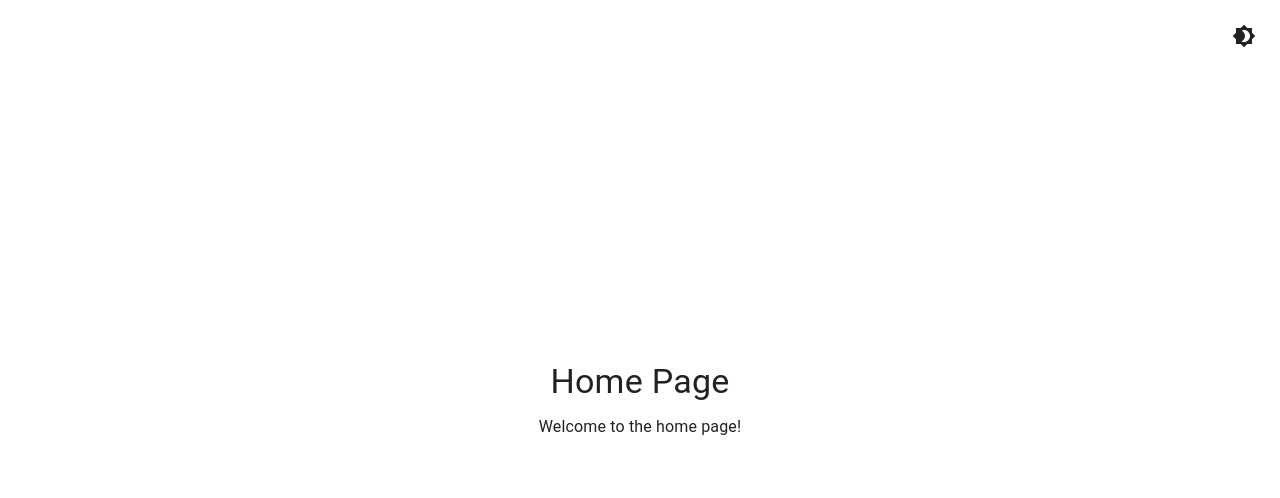
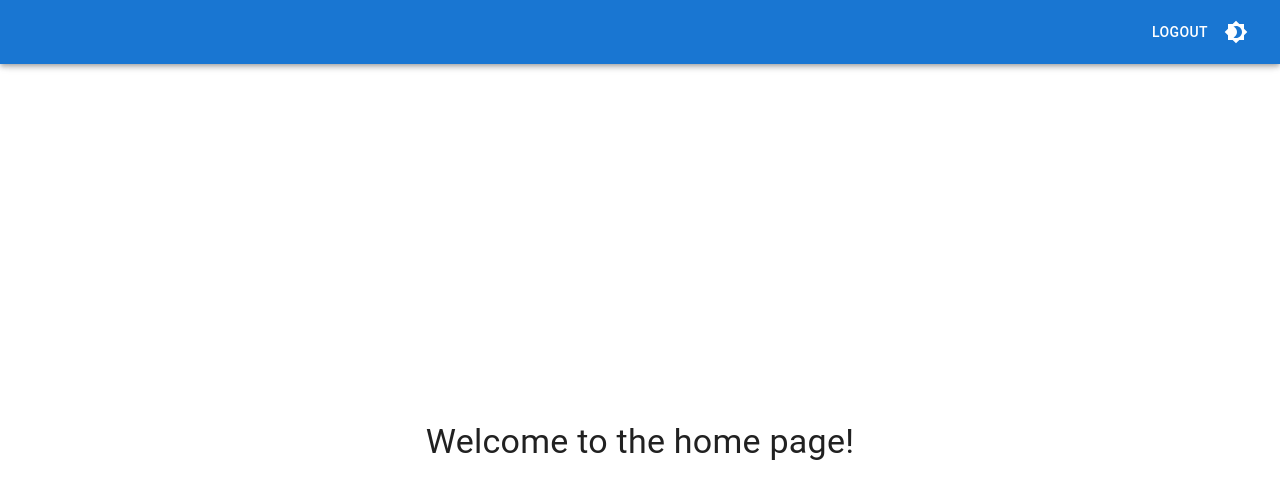
Before and after one commit to J-Raymer/scalable-day-trading-system, a React (Vite) app in the folder frontend/: page /home in a window 1280 px wide. Shown: the top 498 px of the page. Built offline with nearby package versions, Linux system fonts and the light colour scheme.

Commit message:
adds header component with logout button and darkmode button

```diff
--- a/frontend/src/App.tsx
+++ b/frontend/src/App.tsx
@@ -1,9 +1,9 @@
 import { useState } from 'react';
-import { ThemeProvider, createTheme, CssBaseline, Box, IconButton } from '@mui/material';
-import { Brightness4, Brightness7 } from '@mui/icons-material';
+import { ThemeProvider, createTheme, CssBaseline, Toolbar } from '@mui/material';
 import { BrowserRouter as Router, Route, Routes } from 'react-router-dom';
 import LoginPage from './LoginPage';
 import HomePage from './HomePage';
+import Header from './Header';
 import './App.css';
 
 function App() {
@@ -21,15 +21,9 @@ function App() {
   return (
     <ThemeProvider theme={theme}>
       <CssBaseline />
-      <Box sx={{ position: 'absolute', top: 16, right: 16 }}>
-        <IconButton
-          onClick={() => setDarkMode(!darkMode)}
-          color="inherit"
-        >
-          {darkMode ? <Brightness7 /> : <Brightness4 />}
-        </IconButton>
-      </Box>
       <Router>
+        <Header darkMode={darkMode} setDarkMode={setDarkMode} />
+        <Toolbar /> {/* Add this to push the content below the fixed header */}
         <Routes>
           <Route path="/" element={<LoginPage />} />
           <Route path="/home" element={<HomePage />} />
--- /dev/null
+++ b/frontend/src/Header.tsx
@@ -0,0 +1,41 @@
+import { AppBar, Toolbar, IconButton, Button, Box } from '@mui/material';
+import { Brightness4, Brightness7 } from '@mui/icons-material';
+import { useNavigate, useLocation } from 'react-router-dom';
+
+interface HeaderProps {
+  darkMode: boolean;
+  setDarkMode: (mode: boolean) => void;
+}
+
+function Header({ darkMode, setDarkMode }: HeaderProps) {
+  const navigate = useNavigate();
+  const location = useLocation();
+
+  const handleLogout = () => {
+    // Add logout logic here
+    console.log('Logging out');
+    // Redirect to login page after logout
+    navigate('/');
+  };
+
+  return (
+    <AppBar position="fixed">
+      <Toolbar>
+        <Box sx={{ flexGrow: 1 }} />
+        {location.pathname !== '/' && (
+          <Button color="inherit" onClick={handleLogout}>
+            Logout
+          </Button>
+        )}
+        <IconButton
+          onClick={() => setDarkMode(!darkMode)}
+          color="inherit"
+        >
+          {darkMode ? <Brightness7 /> : <Brightness4 />}
+        </IconButton>
+      </Toolbar>
+    </AppBar>
+  );
+}
+
+export default Header;
--- a/frontend/src/HomePage.tsx
+++ b/frontend/src/HomePage.tsx
@@ -2,11 +2,8 @@ import { Container, Typography } from '@mui/material';
 
 function HomePage() {
   return (
-    <Container maxWidth="sm">
+    <Container maxWidth="sm" sx={{ mt: 4 }}>
       <Typography variant="h4" component="h1" gutterBottom>
-        Home Page
-      </Typography>
-      <Typography variant="body1">
         Welcome to the home page!
       </Typography>
     </Container>
```
